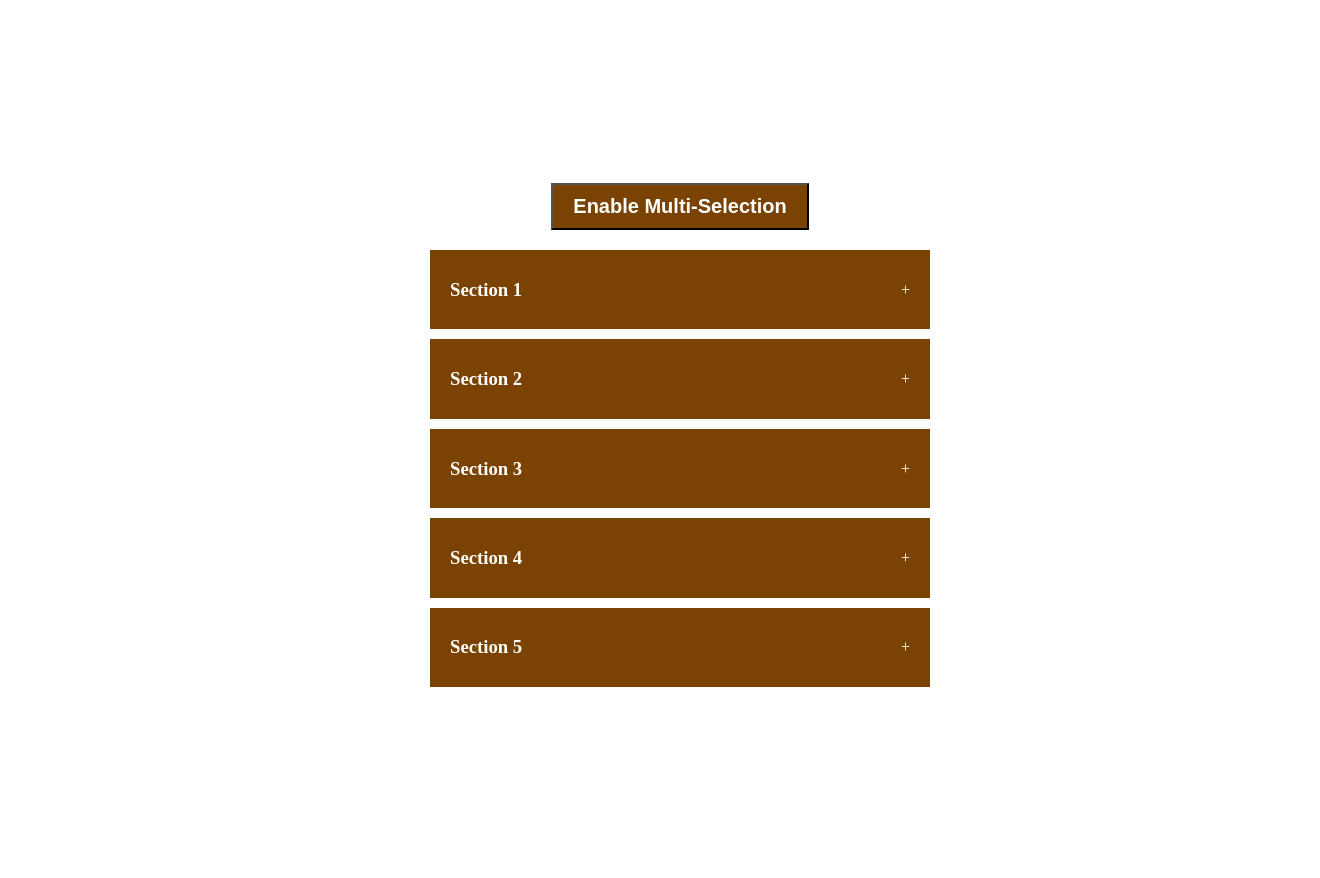
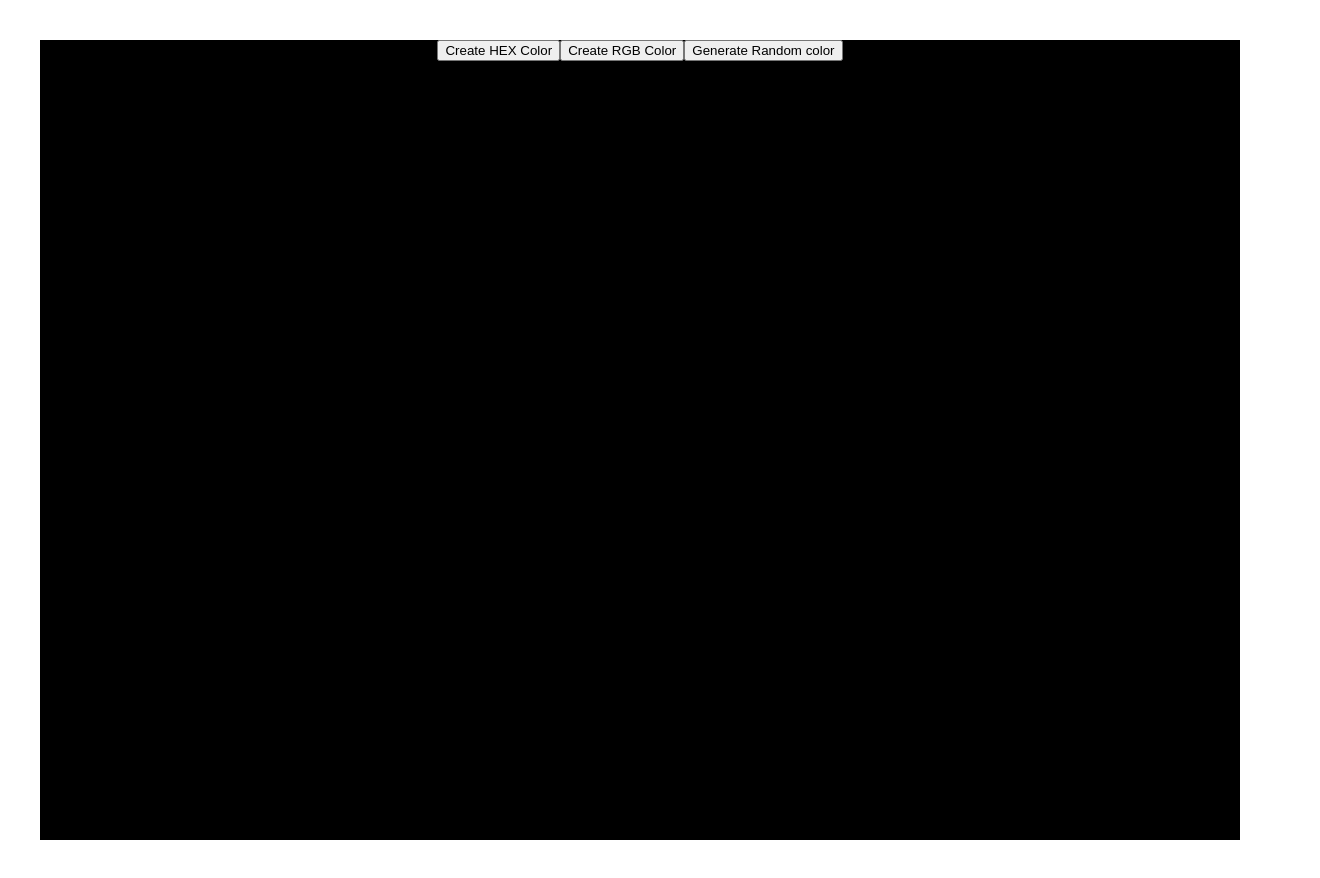
Before and after one commit to rahuldodwe/react-25-projects, a React (Vite) app: page / in a window 1280 px wide. Shown: the whole page, 1320 px wide, since content can reach past the window. Built offline with nearby package versions, Linux system fonts and the light colour scheme.

Commit message:
random color project

```diff
--- a/src/App.jsx
+++ b/src/App.jsx
@@ -1,6 +1,7 @@
 
 import './App.css'
 import Accordian from './components/accordian'
+import RandomColor from './components/random-color'
 
 function App() {
 
@@ -8,8 +9,10 @@
     <>
 
     {/* Accordian Component */}
-    <Accordian/>
+    {/* <Accordian/> */}
 
+    {/* Random color component */}
+    <RandomColor/>
     </>
   )
 }
--- a/src/components/accordian/index.jsx
+++ b/src/components/accordian/index.jsx
@@ -15,14 +15,14 @@
     let cpyMultiple = [...multiple];
     const findIndexOfCurrentId = cpyMultiple.indexOf(getCuurentId);
 
-    console.log(findIndexOfCurrentId);
+    // console.log(findIndexOfCurrentId);
     if (findIndexOfCurrentId === -1) cpyMultiple.push(getCuurentId);
     else cpyMultiple.splice(findIndexOfCurrentId, 1);
 
     setMultiple(cpyMultiple);
   }
 
-  console.log(selected, multiple);
+  // console.log(selected, multiple);
 
   return (
     <>
--- /dev/null
+++ b/src/components/random-color/index.jsx
@@ -0,0 +1,41 @@
+import { useState } from "react";
+
+export default function RandomColor() {
+  const [typeOfColor, setTypeOfColor] = useState("hex");
+  const [color, setColor] = useState("#000000");
+
+  function randomColorUtility(length){
+    return Math.floor(Math.random()*length)
+  }
+
+  function handleCreateRandomHexColor() {
+    const hex = [1, 2, 3, 4, 5, 6, 7, 8, 9, "A", "B", "C", "D", "E", "F"];
+    let hexColor = "#";
+
+    for(let i=0; i<6; i++){
+      hexColor += hex[randomColorUtility(hex.length)]
+    }
+
+    console.log(hexColor);
+    setColor(hexColor)
+
+  }
+
+  function handleCreateRandomRgbColor() {
+    return
+  }
+
+  return (
+    <div
+      style={{
+        width: "100%",
+        height: "100vh",
+        background: color
+      }}
+    >
+      <button onClick={()=> setTypeOfColor('hex')}>Create HEX Color</button>
+      <button onClick={()=> setTypeOfColor('rgb')}>Create RGB Color</button>
+      <button onClick={typeOfColor === 'hex' ? handleCreateRandomHexColor : handleCreateRandomRgbColor}>Generate Random color</button>
+    </div>
+  );
+}
```
Also changed, not shown: src/components/random-color/styles.css (added).
